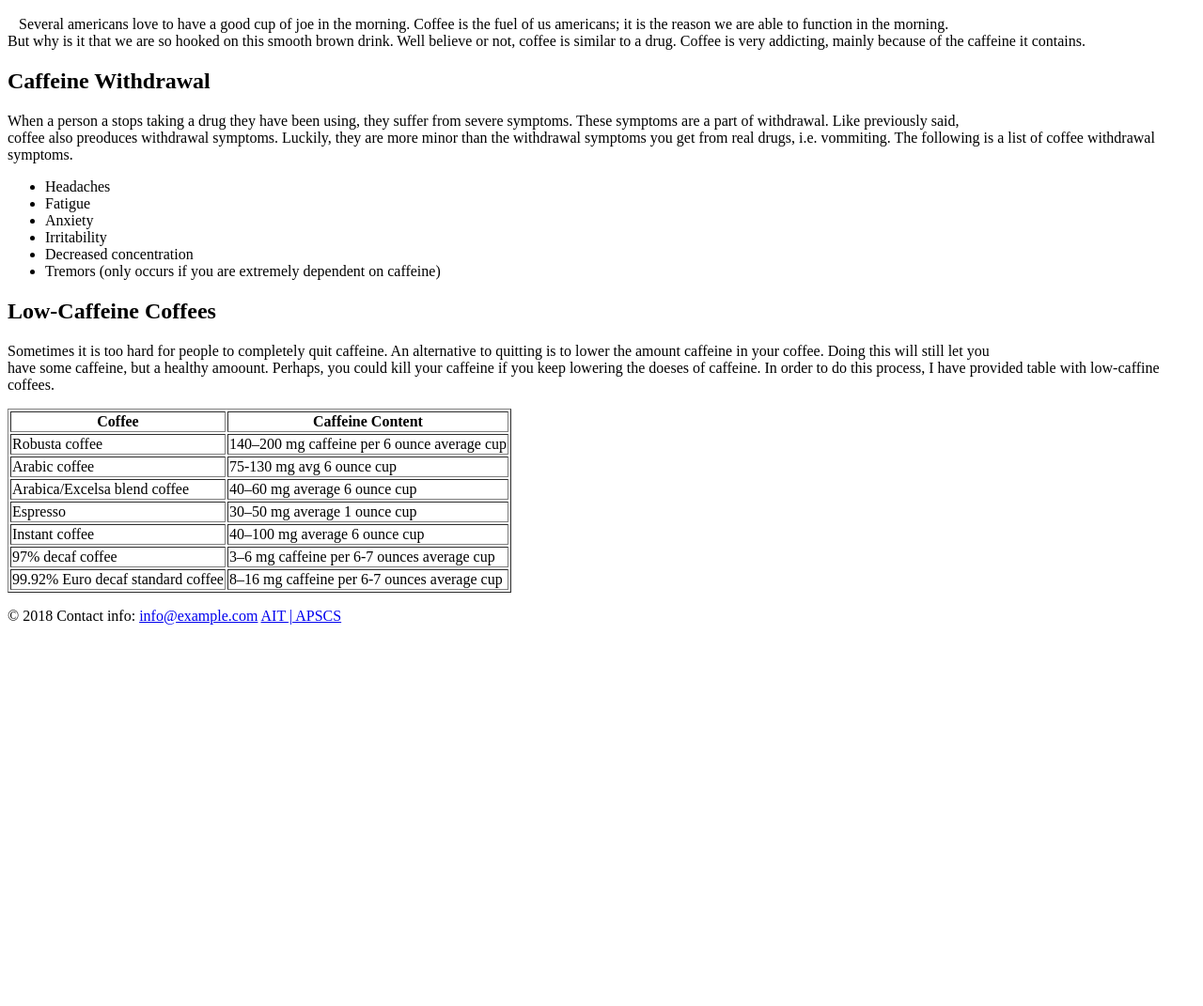
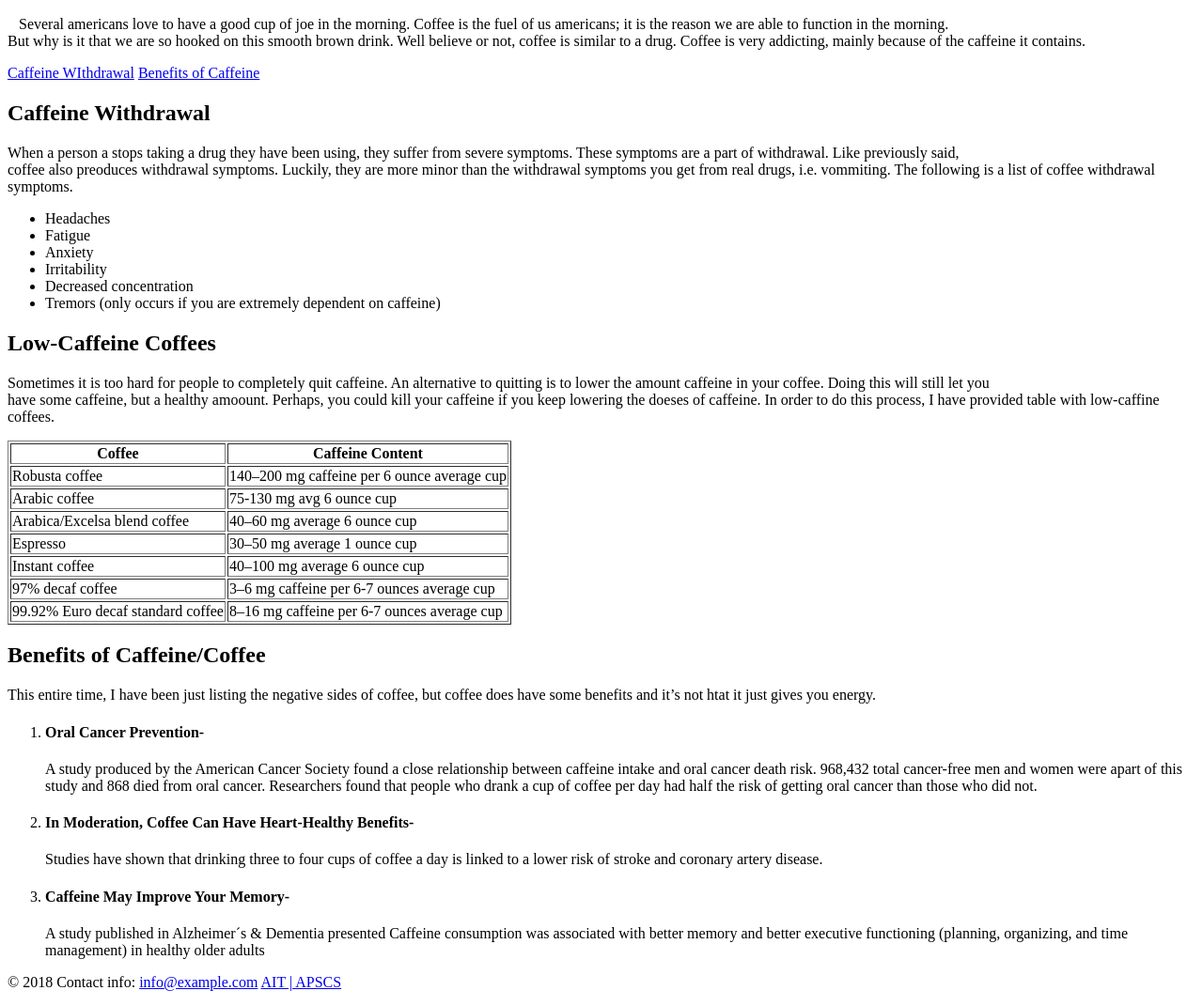
Before and after one commit to fcalle24/problem-set-3.5, a plain HTML site: page index.html in a window 1280 px wide. Shown: the part 99-1170 px from the top of the page at 94% size. Before the commit the page ends 800 px from the top, so only its background shows below. Drawn offline with Linux system fonts and the light colour scheme.

Commit message:
Add files via upload

```diff
--- a/index.html
+++ b/index.html
@@ -12,6 +12,10 @@
       the morning.<br/> But why is it that we are so hooked on this smooth brown drink.
       Well believe or not, coffee is similar to a drug. Coffee is very addicting, mainly
     because of the caffeine it contains. </p>
+    <div>
+<a href =¨#Caffeine WIthdrawal¨>Caffeine WIthdrawal</a>
+<a href=¨#Benefits of Caffeine¨>Benefits of Caffeine</a>
+</div>
     <h2>Caffeine Withdrawal</h2>
 
     <p>When a person a stops taking a drug they have been using, they suffer from severe symptoms.
@@ -69,7 +73,20 @@
       </tbody>
     </table>
 
-
+    <h2>Benefits of Caffeine/Coffee</h2>
+    <p>This entire time, I have been just listing the negative sides of coffee, but
+      coffee does have some benefits and it’s not htat it just gives you energy.</p>
+      <ol>
+	<li><h4>Oral Cancer Prevention-</h4>A study produced by the American Cancer Society
+    found a close relationship between caffeine intake and oral cancer death risk. 968,432
+    total cancer-free men and women were apart of this study and 868 died from oral cancer.
+    Researchers found that people who drank a cup of coffee per day had half the risk of getting
+    oral cancer than those who did not.</li>
+	<li><h4>In Moderation, Coffee Can Have Heart-Healthy Benefits-</h4>Studies have shown that drinking
+    three to four cups of coffee a day is linked to a lower risk of stroke and coronary artery disease.</li>
+<li><h4>Caffeine May Improve Your Memory-</h4>A study published in Alzheimer´s & Dementia presented
+  Caffeine consumption was associated with better memory and better executive functioning (planning, organizing, and time management) in healthy older adults</li>
+</ol>
   </body>
   <footer>
     <p>&copy 2018 Contact info: <a href= "info@example.com">info@example.com</a>
```
